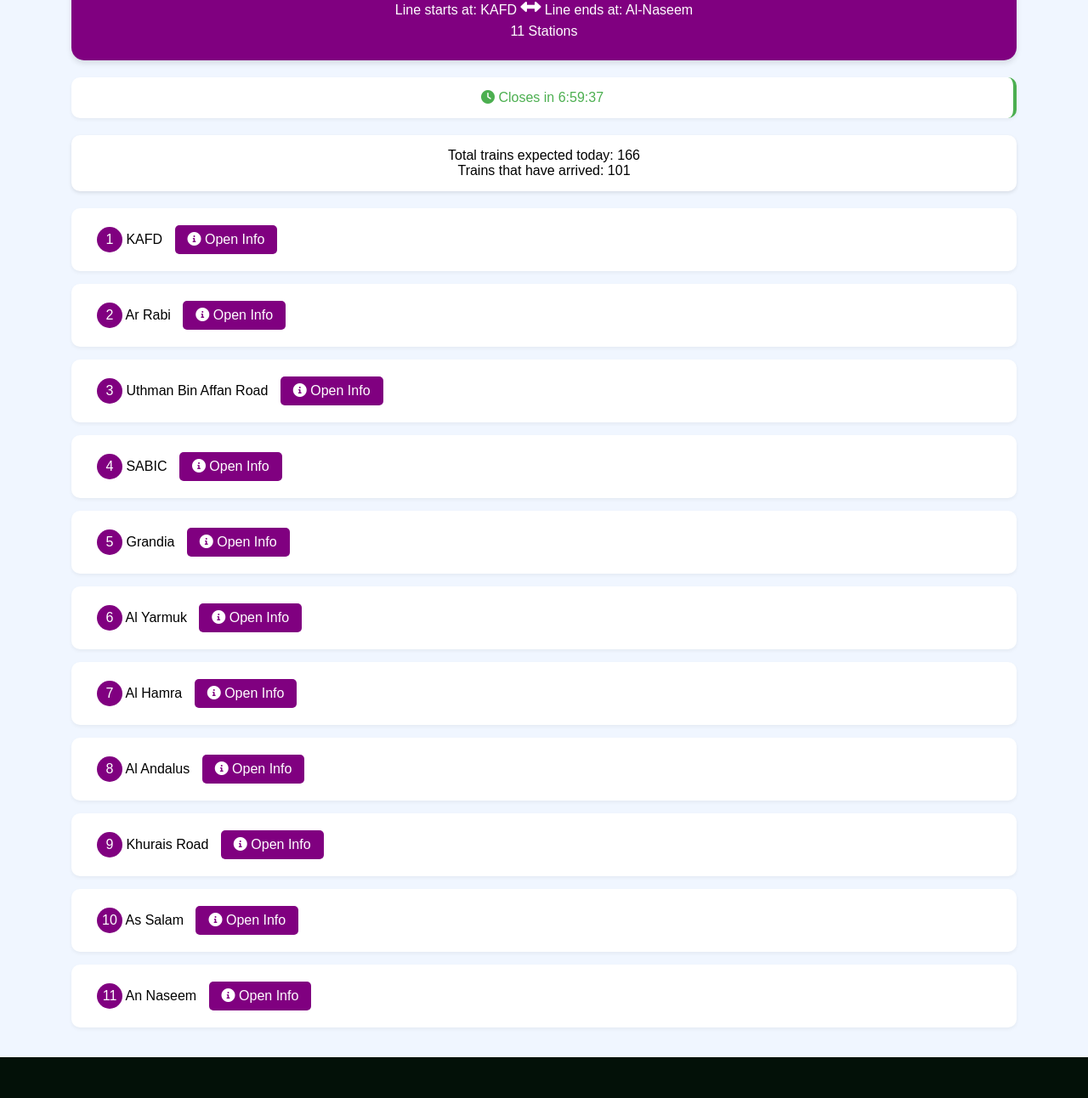
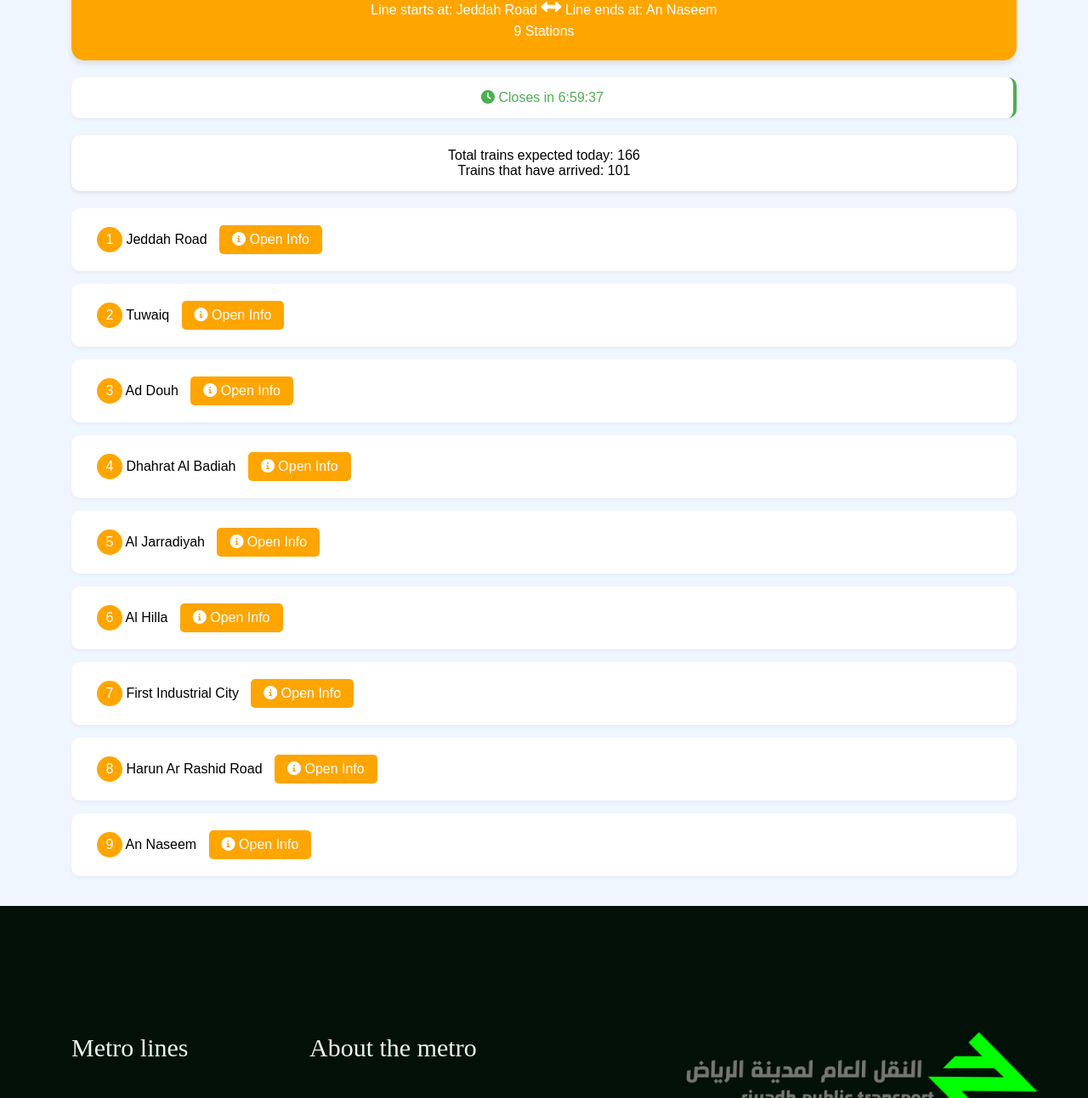
Before and after one commit to v5zn/Riyadh-Metro, a plain HTML site: page orange.html in a window 1280 px wide. Shown: the part 192-1484 px from the top of the page at 85% size. Drawn offline with Linux system fonts and the light colour scheme.

Commit message:
Update orange.html

```diff
--- a/orange.html
+++ b/orange.html
@@ -3,7 +3,7 @@
 <head>
     <meta charset="UTF-8">
     <meta name="viewport" content="width=device-width, initial-scale=1.0">
-    <title>Purple Line - Riyadh Metro</title>
+    <title>Orange Line - Riyadh Metro</title>
     <link rel="icon" href="Pics/1..png">
     <link rel="stylesheet" href="https://cdnjs.cloudflare.com/ajax/libs/font-awesome/6.0.0/css/all.min.css">
     <style>
@@ -18,6 +18,7 @@
         body {
             background: #f0f6ff;
             min-height: 100vh;
+
         }
 
         .container {
@@ -27,7 +28,7 @@
         }
 
         .header {
-            background: #800080;
+            background: #FFA500;
             color: white;
             padding: 20px;
             border-radius: 15px;
@@ -101,7 +102,7 @@
             display: inline-block;
             width: 30px;
             height: 30px;
-            background: #800080;
+            background: #FFA500;
             color: white;
             border-radius: 50%;
             text-align: center;
@@ -140,7 +141,7 @@
         }
 
         .info-btn {
-            background: #800080;
+            background: #FFA500;
             color: white;
             border: none;
             padding: 8px 15px;
@@ -151,7 +152,7 @@
         }
 
         .info-btn:hover {
-            background: #6a006a;
+            background: #cc8400;
         }
 
         .close-btn {
@@ -205,6 +206,10 @@
         #Pic img {
             height: 100%;
             margin-right: 10px;
+        }
+
+        #acc img {
+            height: 50px;
         }
 
         #tail{
@@ -305,8 +310,8 @@
                 <a href="blue.html">Blue Line</a>
                 <a href="green.html">Green Line</a>
                 <a href="red.html">Red Line</a>
+                <a href="purple.html">Purple Line</a>
                 <a href="yellow.html">Yellow Line</a>
-                <a href="orange.html">Orange Line</a>
             </div>
         </div>
         <a href="Paths.html" id="a"><button class="buttons">Paths</button></a>
@@ -322,9 +327,9 @@
 
     <div class="container">
         <div class="header">
-            <h1>Purple Line</h1>
-            <p>Line starts at: KAFD <span class="direction-arrow"><i class="fas fa-arrows-alt-h"></i></span> Line ends at: Al-Naseem</p>
-            <p>11 Stations</p>
+            <h1>Orange Line</h1>
+            <p>Line starts at: Jeddah Road <span class="direction-arrow"><i class="fas fa-arrows-alt-h"></i></span> Line ends at: An Naseem</p>
+            <p>9 Stations</p>
         </div>
 
         <div id="timer" class="timer"></div>
@@ -372,19 +377,18 @@
     </div>
 
     <script>
-const stations = [
-    "KAFD",
-    "Ar Rabi",
-    "Uthman Bin Affan Road",
-    "SABIC",
-    "Grandia",
-    "Al Yarmuk",
-    "Al Hamra",
-    "Al Andalus",
-    "Khurais Road",
-    "As Salam",
-    "An Naseem"
-];        const stopDuration = 90 * 1000;
+        const stations = [
+            "Jeddah Road",
+            "Tuwaiq",
+            "Ad Douh",
+            "Dhahrat Al Badiah",
+            "Al Jarradiyah",
+            "Al Hilla",
+            "First Industrial City",
+            "Harun Ar Rashid Road",
+            "An Naseem"
+        ];
+        const stopDuration = 90 * 1000;
         const waitDuration = 5 * 60 * 1000;
         const cycleDuration = stopDuration + waitDuration;
         const startHour = 6;
@@ -467,6 +471,18 @@ const stations = [
                 <div class="station-info" id="info-${index}">
                     <div class="next-train" id="next-train-${index}">
                     </div>
+                    ${stationNumber === 10 ? `
+                        <div class="next-train">
+                            <i class="fas fa-exchange-alt"></i>
+                            This station intersects with the <a href="blue.html" style="color: #0072bc;">Blue Line</a>.
+                        </div>
+                    ` : ''}
+                    ${stationNumber === 20 ? `
+                        <div class="next-train">
+                            <i class="fas fa-exchange-alt"></i>
+                            This station intersects with the <a href="purple.html" style="color: #800080;">Purple Line</a>.
+                        </div>
+                    ` : ''}
                     <button class="map-btn" onclick="redirectToPathPage('${station}')">
                         <i class="fas fa-map-marker-alt"></i>
                         View Location
@@ -478,10 +494,10 @@ const stations = [
         }
         function redirectToPathPage(stationName) {
             const encodedStation = encodeURIComponent(stationName);
-            const departureLine = "line6"; // Purple Line
+            const departureLine = "line3"; // Orange Line
 
             // Open path.html in a new tab with both station and line parameters
-            window.open(`Paths.html?departure=${encodedStation}&line=${departureLine}`, "_blank");
+            window.open(`path.html?departure=${encodedStation}&line=${departureLine}`, "_blank");
 }
 
         function updateTrainTimes() {
```
